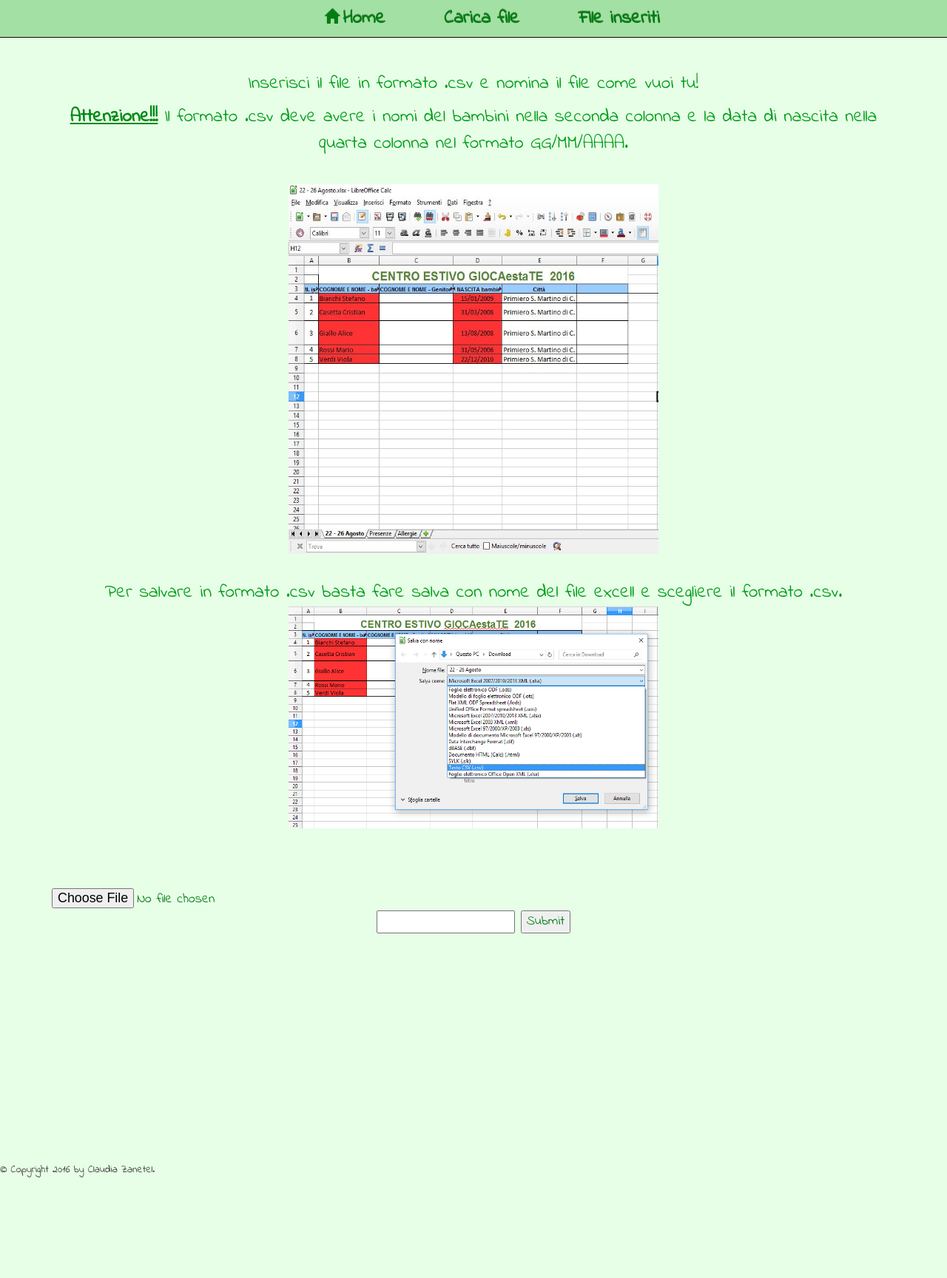
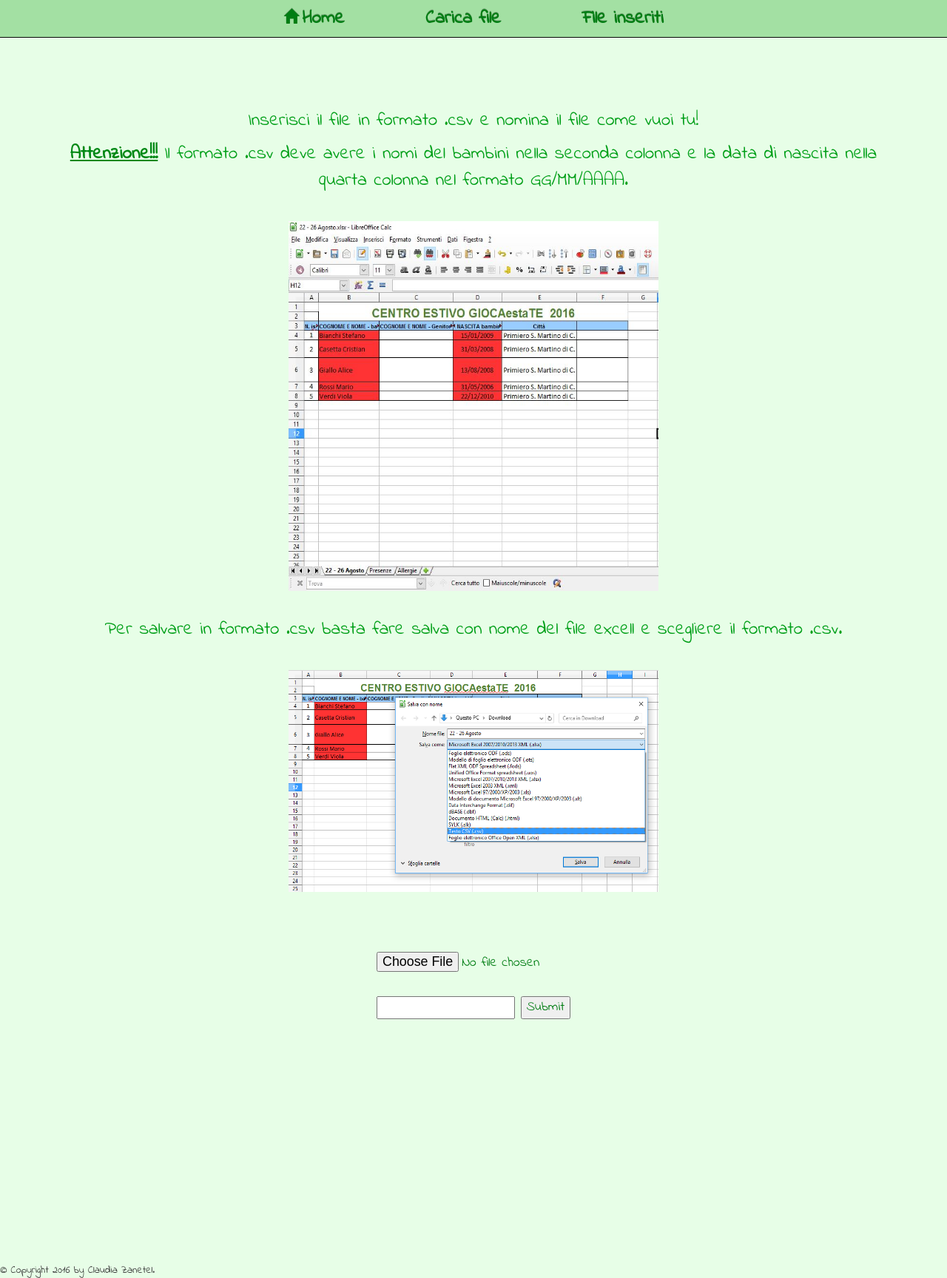
Before and after one commit to claudiazanetel/kid_activities_manager, a Flask app: page /upload in a window 1280 px wide. Shown: the whole page at 74% size. Before the commit the page ends 1592 px from the top, so only its background shows below. Run offline with Flask 2, Linux system fonts and the light colour scheme; some libraries are stand-ins or nearby versions.

Commit message:
fixed some bugs

```diff
--- a/static/css/style.css
+++ b/static/css/style.css
@@ -15,6 +15,7 @@
 form {text-align: center; width: 100%; height: 300px;}
 
 /* CSS per /homepage */
+h4.spiegazione {font-size: 30px; color:#009f18; text-align: center;}
 h5 {margin-bottom: 0%; padding-bottom: 0%; color:#009f18;font-size: 30px; text-align: center;}
 
 form {color:#009f18; font-size: 250%; text-align: center;}
@@ -41,6 +42,10 @@
 /* CSS per /upload */
 
 input {color:#007d13;font-size: 25px;}
+input[type=file] {
+    margin: 0 auto;
+    size:80;
+}
 
 /* CSS per /groups */
 h2 {font-size: 30px; text-shadow: 1px 1px #C2FCC2; background-color: #85B885;
@@ -58,17 +63,6 @@
 
 input.accordion.active, input.accordion:hover { background-color: #A3E0A3;;}
 
-input.accordion:after {
-    content: '\02795'; /* Unicode character for "plus" sign (+) */
-    font-size: 13px;
-    color: #777;
-    float: right;
-    margin-left: 5px;
-}
-
-input.accordion.active:after {
-    content: "\2796"; /* Unicode character for "minus" sign (-) */
-}
 
 div.panel {background-color: white; display: none;}
 
@@ -102,8 +96,8 @@
 .navbar .nav > li > a {
     text-decoration: none;
     color:  #007d13;
-    margin-left: 50px;
-
+    margin-left: 40px;
+    margin-right: 40px;
 }
 
 .navbar-inverse .navbar-nav > .active > a,
@@ -120,8 +114,15 @@
     margin: -0.5em 5px auto 0px;
 }
 
+.row-content{
+    margin:0px auto;
+    padding: 50px 0px 50px 0px;
+}
 
-
+img {
+	max-width: 100%;
+	height: auto;
+}
 
 
 /*@media (min-width: 600px)  */
--- a/templates/upload.html
+++ b/templates/upload.html
@@ -6,13 +6,14 @@
 	 <p><span class="parole">Attenzione!!!</span> Il formato .csv deve avere i nomi del bambini nella seconda colonna e la data di nascita nella quarta colonna nel formato GG/MM/AAAA.
 	 <br></br><img src="/static/image/excell_campi.JPG" alt="excell colonne" style="width:500px;height:500px;"align="bottom" class="center">
 	 <br>Per salvare in formato .csv basta fare salva con nome del file excell e scegliere il formato .csv.<br>
-	  <img src="/static/image/file cvs.png" alt="salvare file cvs" style="width:500px;height:300px;"align="bottom" class="center"><br></br></p>
+	 <br><img src="/static/image/file cvs.png" alt="salvare file cvs" style="width:500px;height:300px;"align="bottom" class="center"><br></br></p>
 
-
+	 <div>
      	<form action="/transform" method="post" enctype="multipart/form-data">
-         <input type="file" name="csv_file" />
+     		<input type="file" name="csv_file" /><br>
      		<input type="text" name="week" />
      		<input type="submit" />
      	</form>
+     </div>
 
 {% endblock %}
```
Lines whose indentation alone changed are shown as unchanged.
